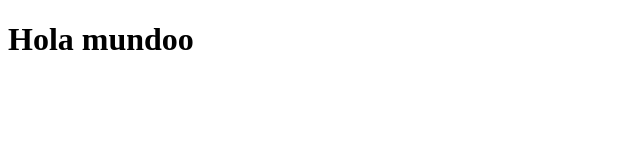
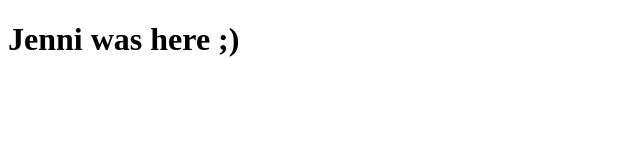
Before and after one commit to jennjenni9/repositorio1, a plain HTML site: page index.html in a window 1280 px wide. Shown: the whole page, without its empty margins (0-640 px from the left). Drawn offline with Linux system fonts and the light colour scheme.

Commit message:
Update index.html

```diff
--- a/index.html
+++ b/index.html
@@ -7,7 +7,7 @@
 </head>
 <body>
     <h1>
-        Hola mundoo
+        Jenni was here ;)
     </h1>
 </body>
 </html>
```
